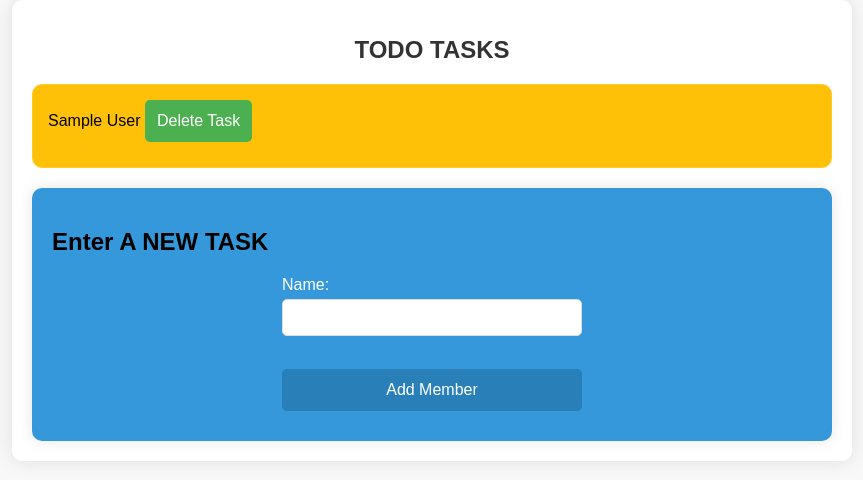
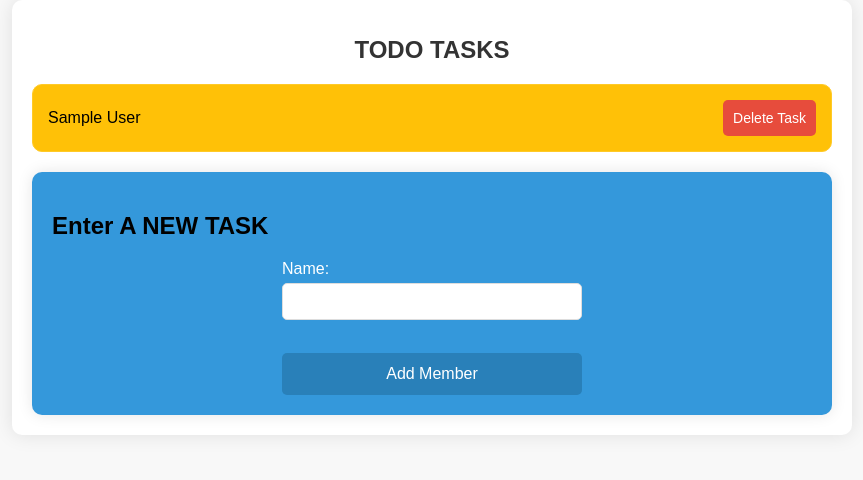
Before and after one commit to pavansathwik1101/todo-django, a Django app: page / in a window 1280 px wide. Shown: the top 480 px of the page, without its empty margins (208-1071 px from the left). Run offline with Django 5.2, Linux system fonts and the light colour scheme; tables that the repository leaves empty hold one stand-in row (values such as "Sample post").

Commit message:
Update styles.css

```diff
--- a/static/styles.css
+++ b/static/styles.css
@@ -34,27 +34,29 @@ li {
     margin-bottom: 10px;
     padding: 15px;
     border-radius: 10px;
+    display: flex;
+    justify-content: space-between;
+    align-items: center;
 }
 
 /* Add hover effect to list items */
 li:hover {
-    background-color: #3b58ff;
+    background-color: #ffeb3b;
     cursor: pointer;
 }
 
 button {
-    background-color: #4caf50;
+    background-color: #e74c3c;
     color: #fff;
     border: none;
-    padding: 12px;
-    margin-bottom: 10px;
+    padding: 10px;
     cursor: pointer;
     border-radius: 5px;
-    font-size: 16px;
+    font-size: 14px;
 }
 
 button:hover {
-    background-color: #45a049;
+    background-color: #c0392b;
 }
 
 #addMemberForm {
```
